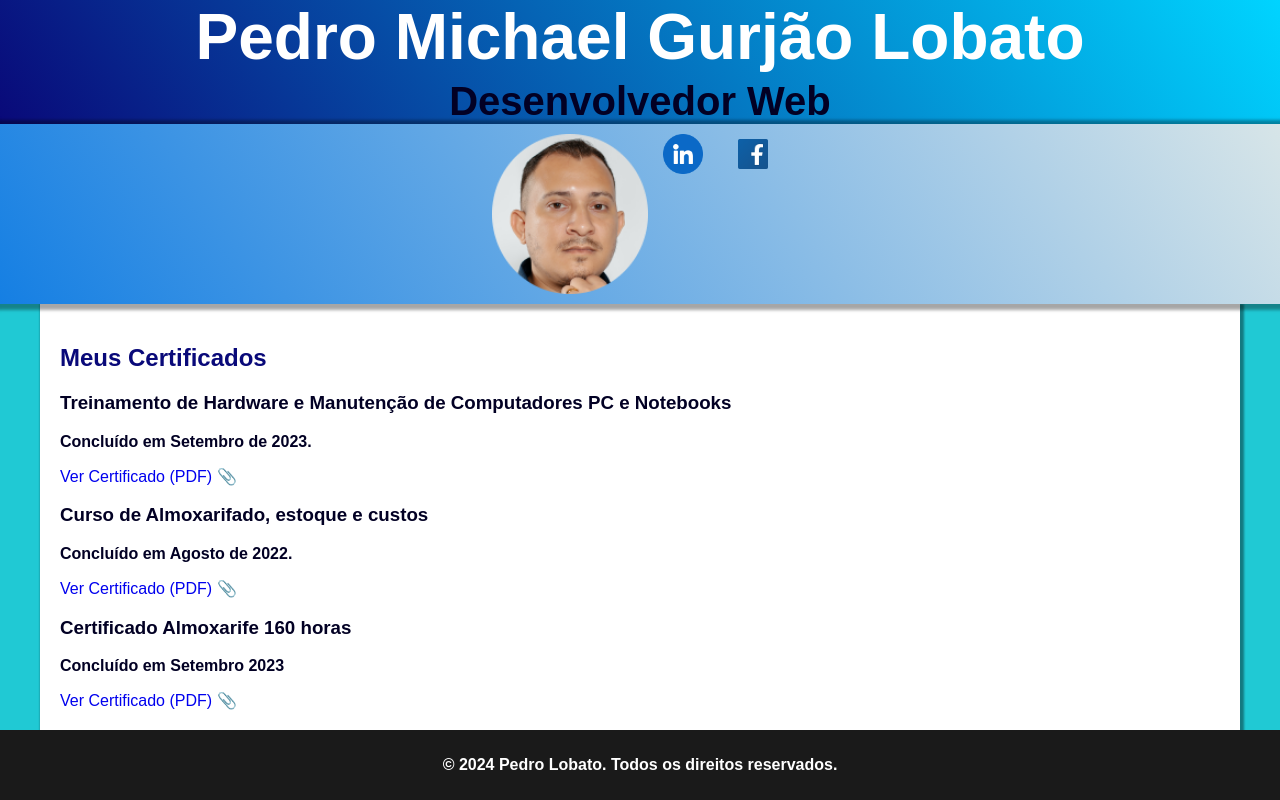
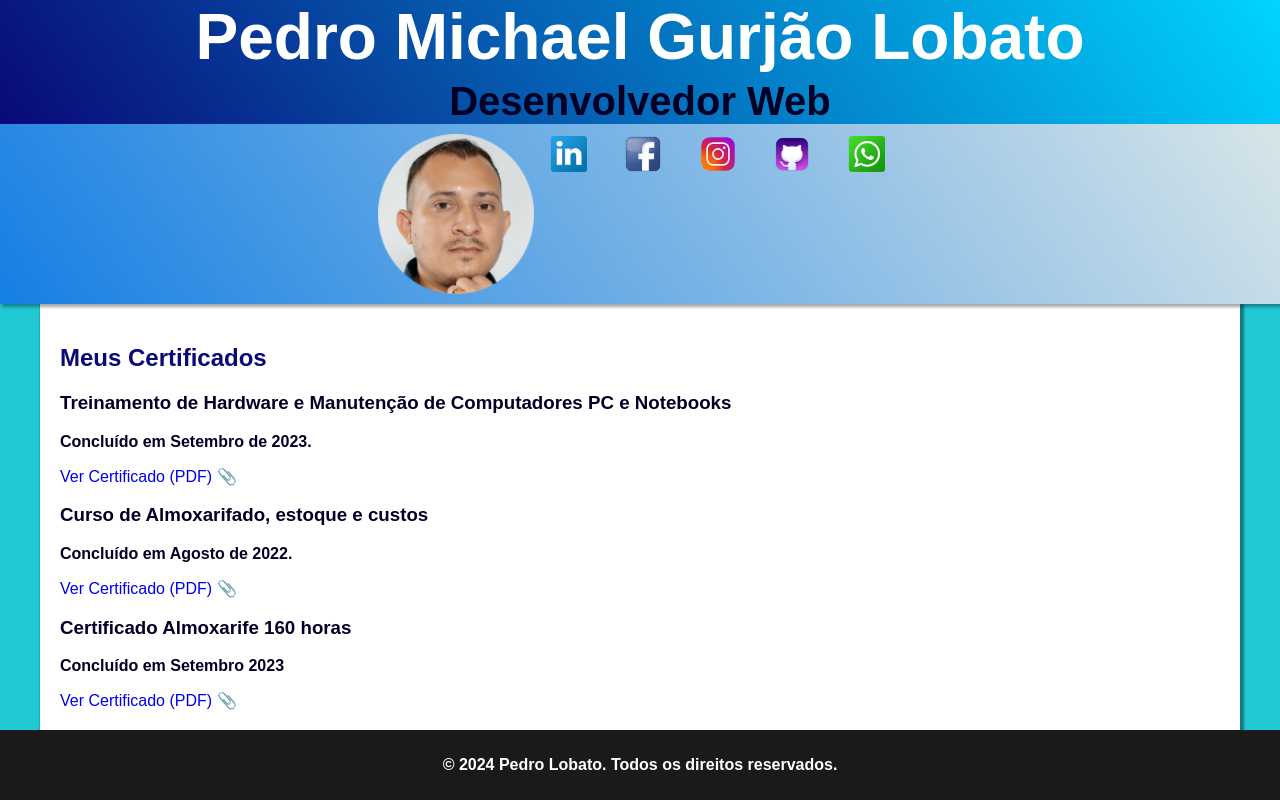
Before and after one commit to PedroLobato12/Minhas-Redes-Sociais, a plain HTML site: page index.html in a window 1280 px wide. Drawn offline with Linux system fonts and the light colour scheme.

Commit message:
Atualização de perfil

```diff
--- a/index.html
+++ b/index.html
@@ -5,9 +5,8 @@
     <meta name="viewport" content="width=device-width, initial-scale=1.0">
     <title>Meus Certificados</title>
     <link rel="stylesheet" href="style.css">
-    <div>
-        <link rel="shortcut icon" href="imagens/icons8-máscara-dos-anonymous-16.png" type="image/x-icon">
-    </div>
+    <link rel="shortcut icon" href="imagens/icons8-máscara-dos-anonymous-16.png" type="image/x-icon">
+
 </head>
 
 <body>
@@ -18,9 +17,14 @@
 
     </header>
     <main>
-        <img src="imagens/200.png" alt="perfil">
-        <a class="perfil" href="https://www.linkedin.com/in/pedro-lobato-780862202/" target="_blank"><img id="icons" src="imagens/icons/linkedin.png" alt="linkedin"></a>
-        <a href="https://web.facebook.com/pedro.michael.127/" target="_blank"><img id="icons" src="imagens/icons/icons8-facebook-48.png" alt="Facebook"></a>
+            <img src="imagens/200.png" alt="perfil">
+            <div>
+            <a class="perfil" href="https://www.linkedin.com/in/pedro-lobato-780862202/" target="_blank"><img id="icons" src="imagens/icons/linkedin.ico" alt="linkedin"></a>
+            <a class="perfil" href="https://web.facebook.com/pedro.michael.127/" target="_blank"><img id="icons" src="imagens/icons/facebook.ico" alt="Facebook"></a>
+            <a class="perfil" href="https://www.instagram.com/pedrolb1?igsh=dThpaG8zcjRxZzhp" target="_blank"><img id="icons" src="imagens/icons/instagram.ico" alt="instagram"></a>
+            <a class="perfil" href="https://github.com/PedroLobato12" target="_blank"><img id="icons" src="imagens/icons/github.ico" alt="github"></a>
+            <a href="https://wa.me/qr/JYWAJSIIXQPCK1" target="_blank"><img id="icons" src="imagens/icons/whatsapp.ico" alt="whatsapp"></a>
+        </div>
     </main>
 
     <section id="certificados">
--- a/style.css
+++ b/style.css
@@ -38,7 +38,7 @@ main {
     align-items: top;
     height: 20vh;
     padding: 10px;
-    box-shadow: 1px 1px 3px 5px rgba(0, 0, 0, 0.349);
+    box-shadow: 2px 3px 3px rgba(0, 0, 0, 0.349);
     position: relative;
 
 }
```
Also changed, not shown: imagens/icons/facebook.ico (added), imagens/icons/github.ico (added), imagens/icons/icons8-facebook-48.png (deleted), imagens/icons/instagram.ico (added), imagens/icons/linkedin.ico (added), imagens/icons/linkedin.png (deleted), imagens/icons/whatsapp.ico (added).
